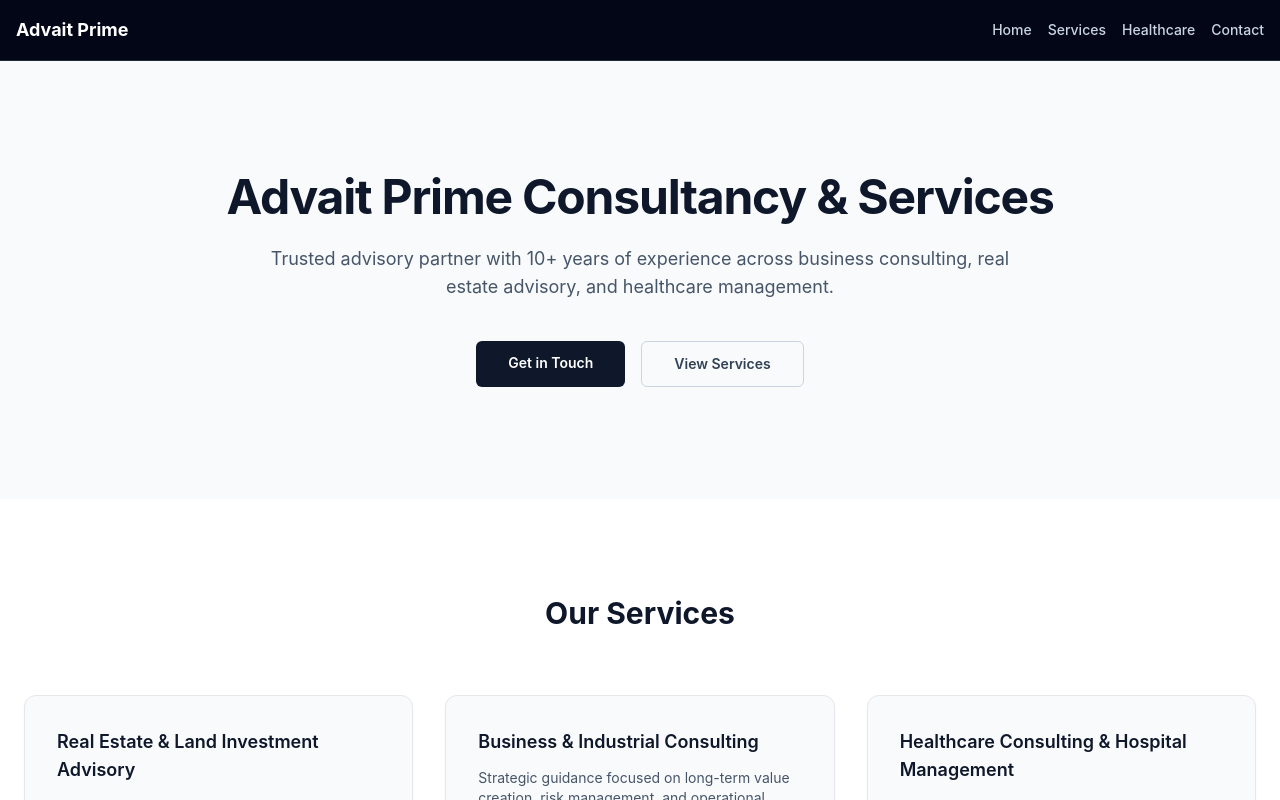
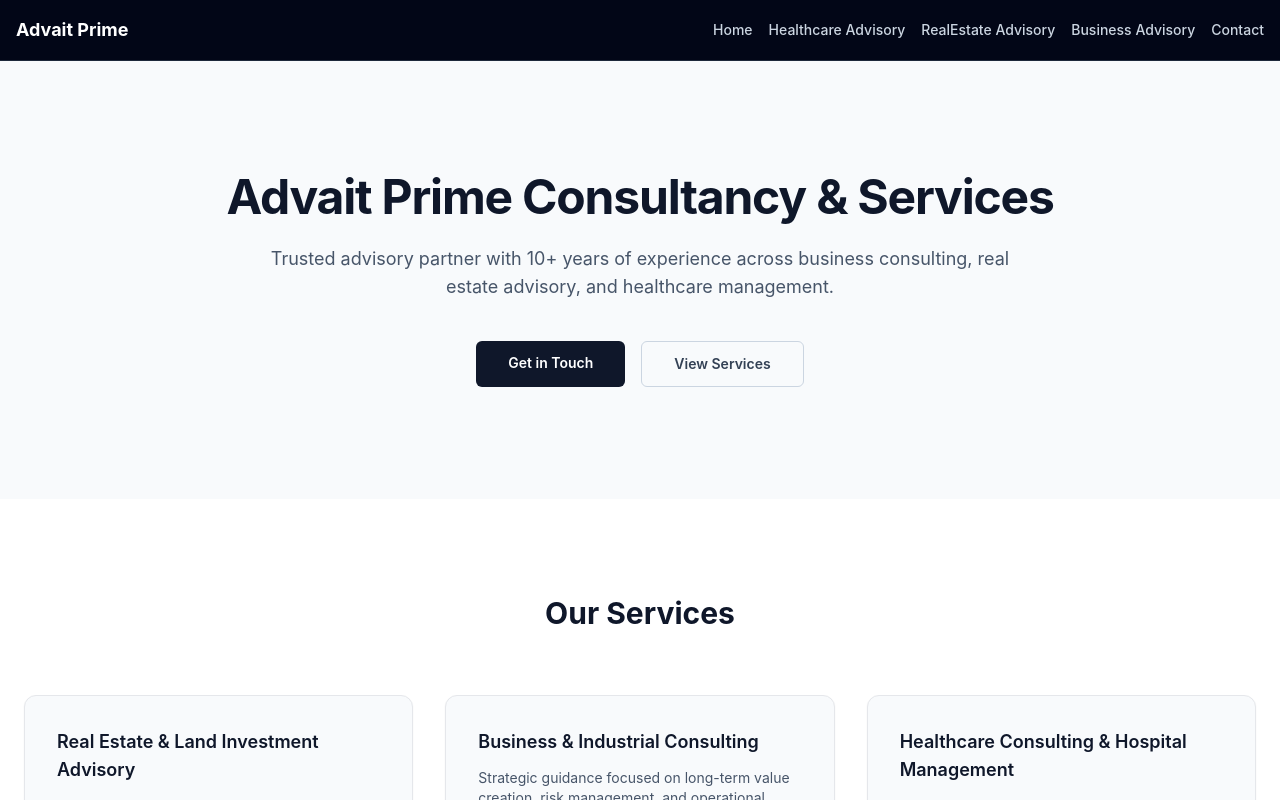
Before and after one commit to psh2590/advait-prime-website, a React app in the folder frontend/: page / in a window 1280 px wide. Shown: the top 800 px of the page. Built offline with nearby package versions, Linux system fonts and the light colour scheme; the HTML template or start-up script is replaced by a standard one.

Commit message:
Update Navbar.jsx

```diff
--- a/frontend/src/components/Navbar.jsx
+++ b/frontend/src/components/Navbar.jsx
@@ -8,8 +8,9 @@ export default function Navbar() {
 
         <nav className="flex flex-wrap gap-4 text-sm font-medium text-slate-300">
           <a href="/" className="hover:text-white">Home</a>
-          <a href="/services/real-estate" className="hover:text-white">Services</a>
-          <a href="/healthcare" className="hover:text-white">Healthcare</a>
+          <a href="/services/healthcare" className="hover:text-white">Healthcare Advisory</a>
+          <a href="/services/real-estate" className="hover:text-white">RealEstate Advisory</a>
+          <a href="/business" className="hover:text-white">Business Advisory</a>
           <a href="#contact" className="hover:text-white">Contact</a>
         </nav>
       </div>
```
